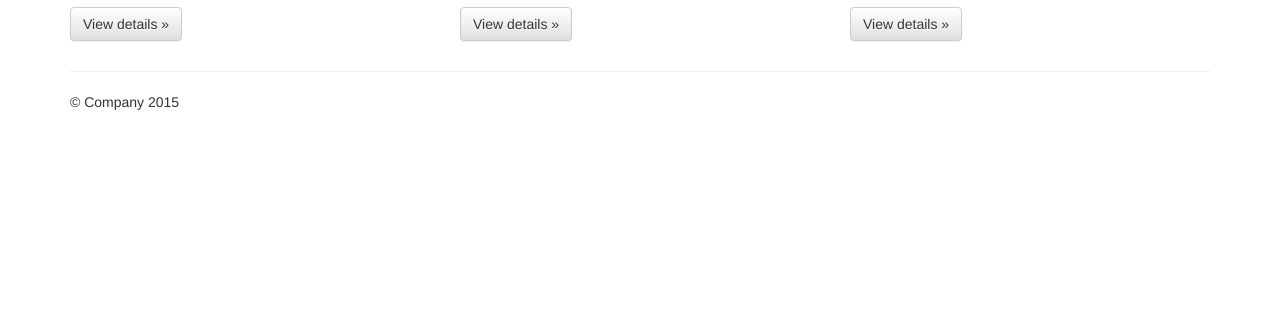
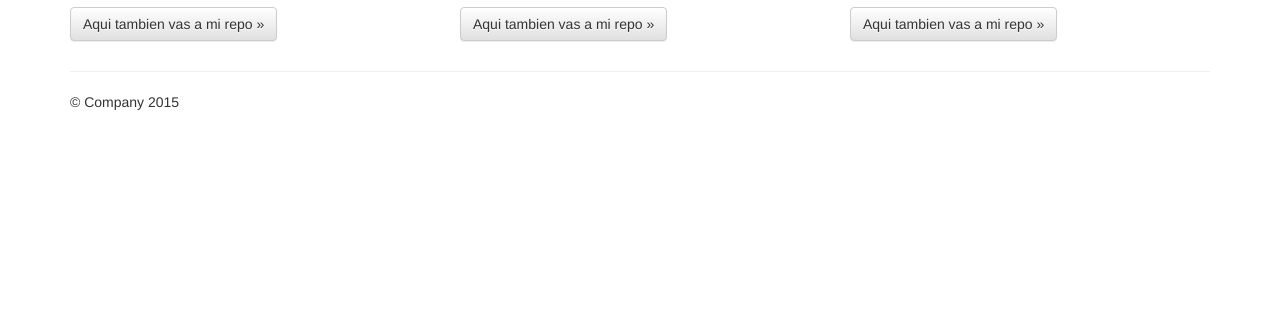
Before and after one commit to FranciscoAndresContrerasContreras/Trabajo2_Francisco_Contreras, a plain HTML site: page index.html in a window 1280 px wide. Shown: the part 467-800 px from the top of the page. Drawn offline with nearby package versions, Linux system fonts and the light colour scheme.

Commit message:
Se modifican los botones secundarios en template

```diff
--- a/index.html
+++ b/index.html
@@ -67,17 +67,17 @@
         <div class="col-md-4">
           <h2>Heading</h2>
           <p>Descripcion 1. </p>
-          <p><a class="btn btn-default" href="#" role="button">View details &raquo;</a></p>
+          <p><a class="btn btn-default" href="https://github.com/FranciscoAndresContrerasContreras/Trabajo2_Francisco_Contreras" role="button">Aqui tambien vas a mi repo &raquo;</a></p>
         </div>
         <div class="col-md-4">
           <h2>Heading</h2>
           <p>Descripcion 2. </p>
-          <p><a class="btn btn-default" href="#" role="button">View details &raquo;</a></p>
+          <p><a class="btn btn-default" href="https://github.com/FranciscoAndresContrerasContreras/Trabajo2_Francisco_Contreras" role="button">Aqui tambien vas a mi repo &raquo;</a></p>
        </div>
         <div class="col-md-4">
           <h2>Heading</h2>
           <p>Descripcion 3.</p>
-          <p><a class="btn btn-default" href="#" role="button">View details &raquo;</a></p>
+          <p><a class="btn btn-default" href="https://github.com/FranciscoAndresContrerasContreras/Trabajo2_Francisco_Contreras" role="button">Aqui tambien vas a mi repo &raquo;</a></p>
         </div>
       </div>
 
```
